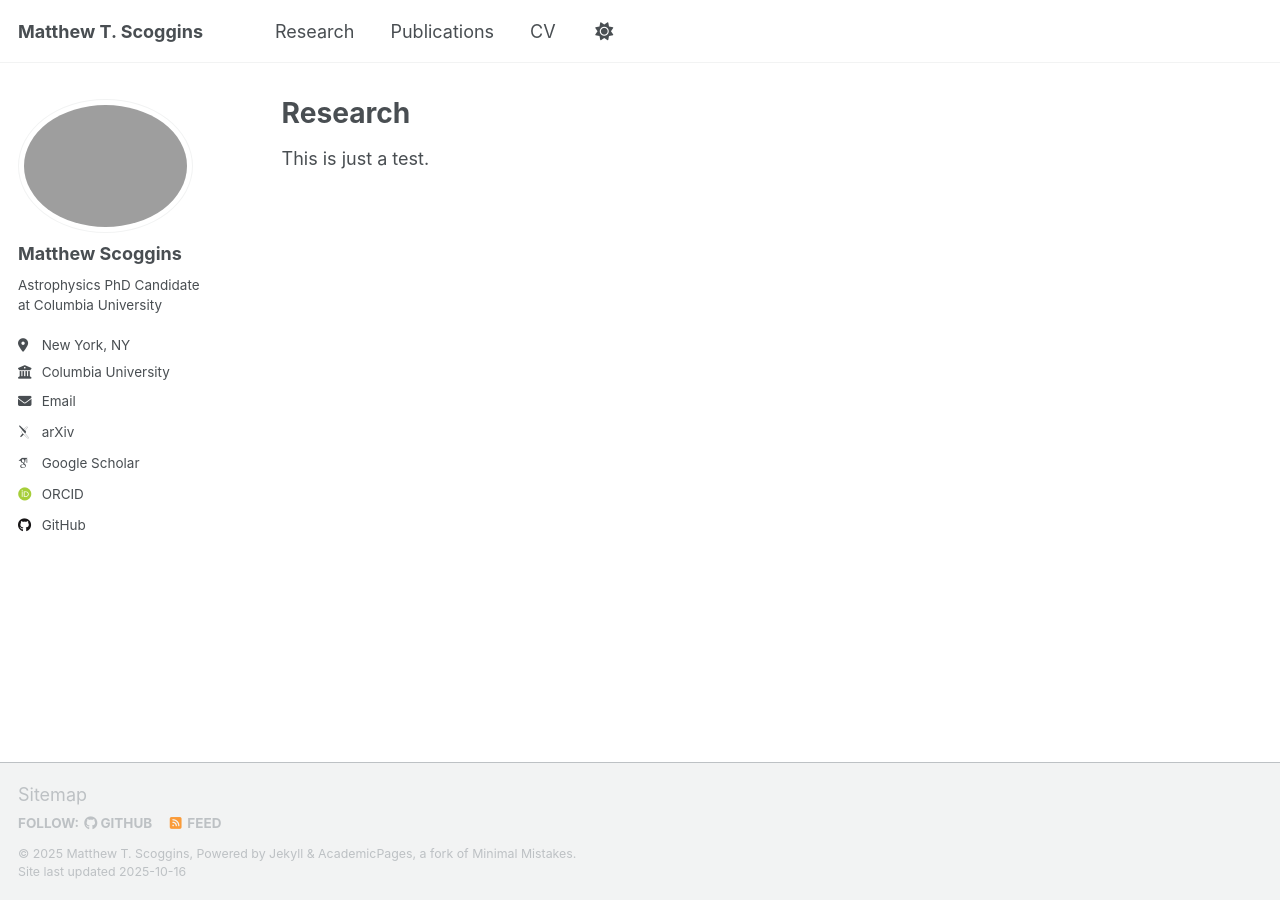
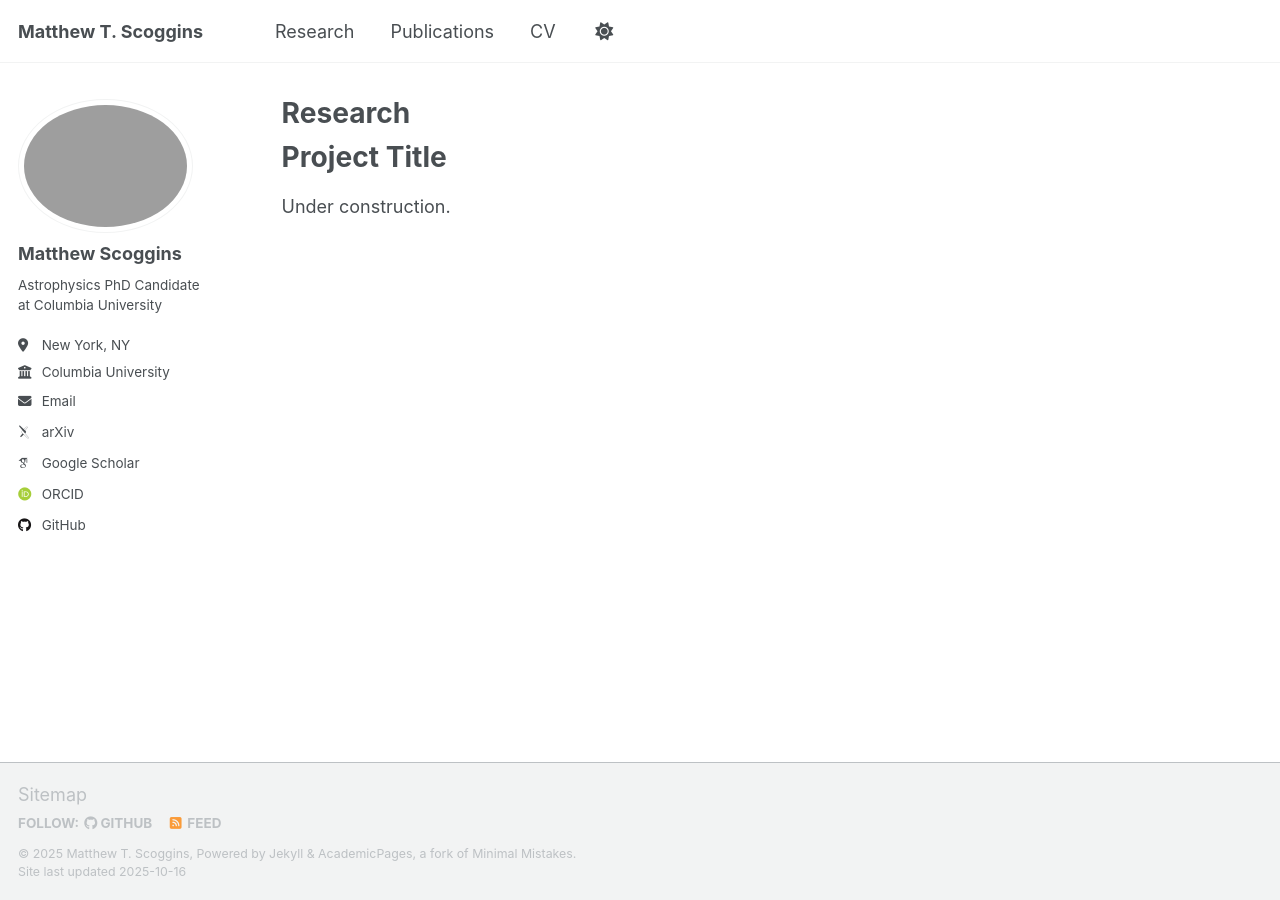
Before and after one commit to mscoggs/mscoggs.github.io, a Jekyll site: the page built from _pages/research.md, in a window 1280 px wide. Built offline with Jekyll 4.4.1, drawn with Linux system fonts in a browser that asks for light colours; some web fonts are replaced; a script that is not in the unit is left out.

Commit message:
adding research page

```diff
--- a/_pages/publications.html
+++ b/_pages/publications.html
@@ -9,10 +9,10 @@ author_profile: true
   <div class="wordwrap">An up-to-date list of publications can be found on <a href="{{site.author.nasaads}}">NASA ADS</a>.</div>
 {% endif %}
 
-{% include base_path %}
+<!-- {% include base_path %} -->
 
 <!-- New style rendering if publication categories are defined -->
-{% if site.publication_category %}
+<!-- {% if site.publication_category %}
   {% for category in site.publication_category  %}
     {% assign title_shown = false %}
     {% for post in site.publications reversed %}
@@ -30,4 +30,4 @@ author_profile: true
   {% for post in site.publications reversed %}
     {% include archive-single.html %}
   {% endfor %}
-{% endif %}
+{% endif %} -->
--- a/_pages/research.md
+++ b/_pages/research.md
@@ -3,11 +3,11 @@ layout: archive
 title: "Research"
 permalink: /research/
 author_profile: true
-redirect_from:
-  - /research/
-  - /research.html
-
 ---
 
+{% include base_path %}
 
-This is just a test.
+
+Project Title
+======
+Under construction.
```
